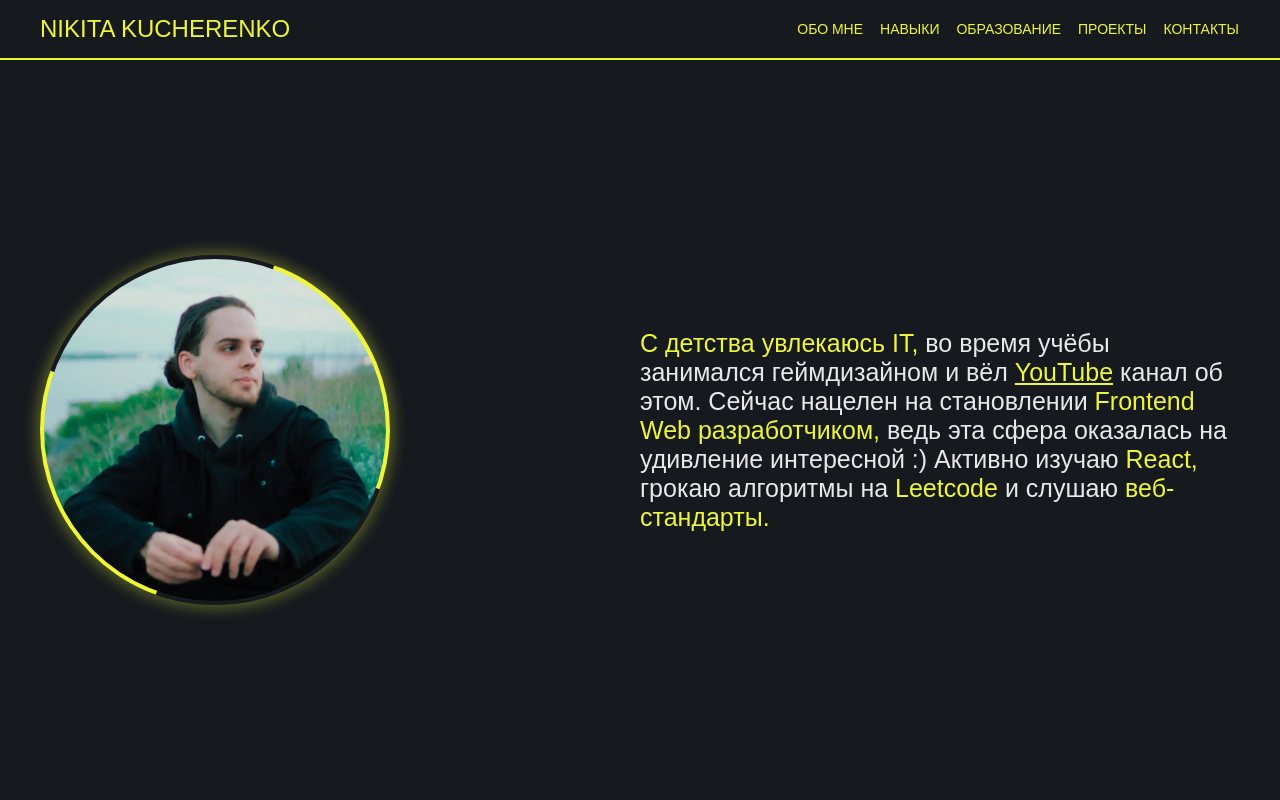
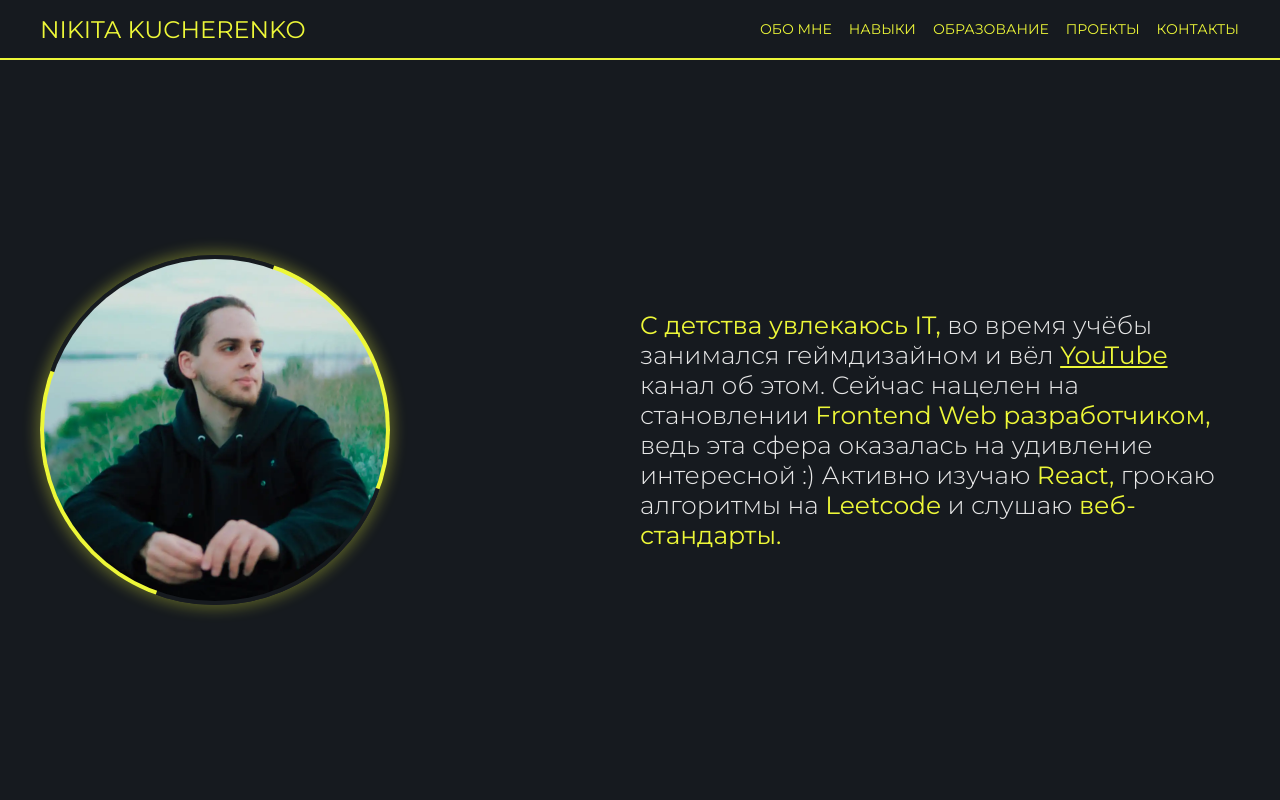
Before and after one commit to KrashheR/krashher-website, a React (Create React App) app: page / in a window 1280 px wide. Shown: the top 800 px of the page. Built offline with nearby package versions, Linux system fonts and the light colour scheme.

Commit message:
fixed font bug

```diff
--- a/src/assets/theme/globalStyles.js
+++ b/src/assets/theme/globalStyles.js
@@ -1,39 +1,57 @@
 import { createGlobalStyle } from "styled-components";
+
+import MontserratRegularWoff2 from "../fonts/Montserrat-Regular.woff2";
+import MontserratRegularWoff from "../fonts/Montserrat-Regular.woff";
+import MontserratRegularTtf from "../fonts/Montserrat-Regular.ttf";
+import MontserratRegularEot from "../fonts/Montserrat-Regular.eot";
+import MontserratRegularSvg from "../fonts/Montserrat-Regular.svg";
+
+import MontserratLightWoff2 from "../fonts/Montserrat-Light.woff2";
+import MontserratLightWoff from "../fonts/Montserrat-Light.woff";
+import MontserratLightTtf from "../fonts/Montserrat-Light.ttf";
+import MontserratLightEot from "../fonts/Montserrat-Light.eot";
+import MontserratLightSvg from "../fonts/Montserrat-Light.svg";
+
+import MontserratBoldWoff2 from "../fonts/Montserrat-Bold.woff2";
+import MontserratBoldWoff from "../fonts/Montserrat-Bold.woff";
+import MontserratBoldTtf from "../fonts/Montserrat-Bold.ttf";
+import MontserratBoldEot from "../fonts/Montserrat-Bold.eot";
+import MontserratBoldSvg from "../fonts/Montserrat-Bold.svg";
 
 const GlobalStyles = createGlobalStyle`
   @font-face {
-    font-family: "Montserrat-Regular";
+    font-family: "Montserrat";
     src: local("Montserrat Regular"),
       local("Montserrat-Regular"),
-      url("../assets/fonts/Montserrat-Regular.woff2") format("woff2"),
-      url("../assets/fonts/Montserrat-Regular.woff") format("woff"),
-      url("../assets/fonts/Montserrat-Regular.ttf") format("ttf"),
-      url("../assets/fonts/Montserrat-Regular.eot") format("eot"),
-      url("../assets/fonts/Montserrat-Regular.svg") format("svg");
+      url(${MontserratRegularWoff2}) format("woff2"),
+      url(${MontserratRegularWoff}) format("woff"),
+      url(${MontserratRegularTtf}) format("truetype"),
+      url(${MontserratRegularEot}) format("embedded-opentype"),
+      url(${MontserratRegularSvg}) format("svg");
     font-weight: 400;
   };
 
   @font-face {
-    font-family: "Montserrat-Light";
+    font-family: "Montserrat";
     src: local("Montserrat Light"),
       local("Montserrat-Light"),
-      url("../assets/fonts/Montserrat-Light.woff2") format("woff2"),
-      url("../assets/fonts/Montserrat-Light.woff") format("woff"),
-      url("../assets/fonts/Montserrat-Light.ttf") format("ttf"),
-      url("../assets/fonts/Montserrat-Light.eot") format("eot"),
-      url("../assets/fonts/Montserrat-Light.svg") format("svg");
+      url(${MontserratLightWoff2}) format("woff2"),
+      url(${MontserratLightWoff}) format("woff"),
+      url(${MontserratLightTtf}) format("truetype"),
+      url(${MontserratLightEot}) format("embedded-opentype"),
+      url(${MontserratLightSvg}) format("svg");
     font-weight: 300;
   };
 
   @font-face {
-    font-family: "Montserrat-Bold";
+    font-family: "Montserrat";
     src: local("Montserrat Bold"),
       local("Montserrat-Bold"),
-      url("../assets/fonts/Montserrat-Bold.woff2") format("woff2"),
-      url("../assets/fonts/Montserrat-Bold.woff") format("woff"),
-      url("../assets/fonts/Montserrat-Bold.ttf") format("ttf"),
-      url("../assets/fonts/Montserrat-Bold.eot") format("eot"),
-      url("../assets/fonts/Montserrat-Bold.svg") format("svg");
+      url(${MontserratBoldWoff2}) format("woff2"),
+      url(${MontserratBoldWoff}) format("woff"),
+      url(${MontserratBoldTtf}) format("truetype"),
+      url(${MontserratBoldEot}) format("embedded-opentype"),
+      url(${MontserratBoldSvg}) format("svg");
     font-weight: 700;
   };
 
```
